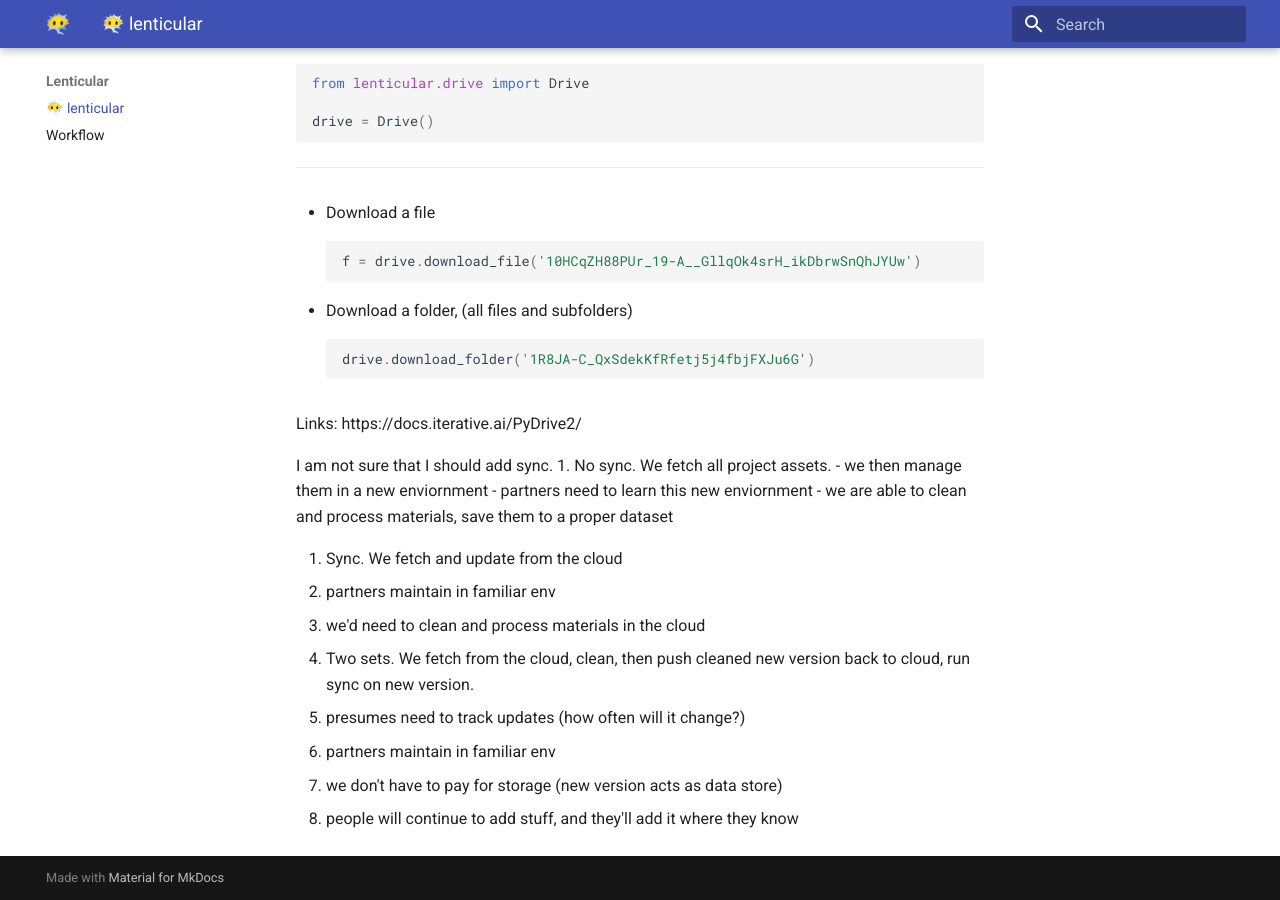
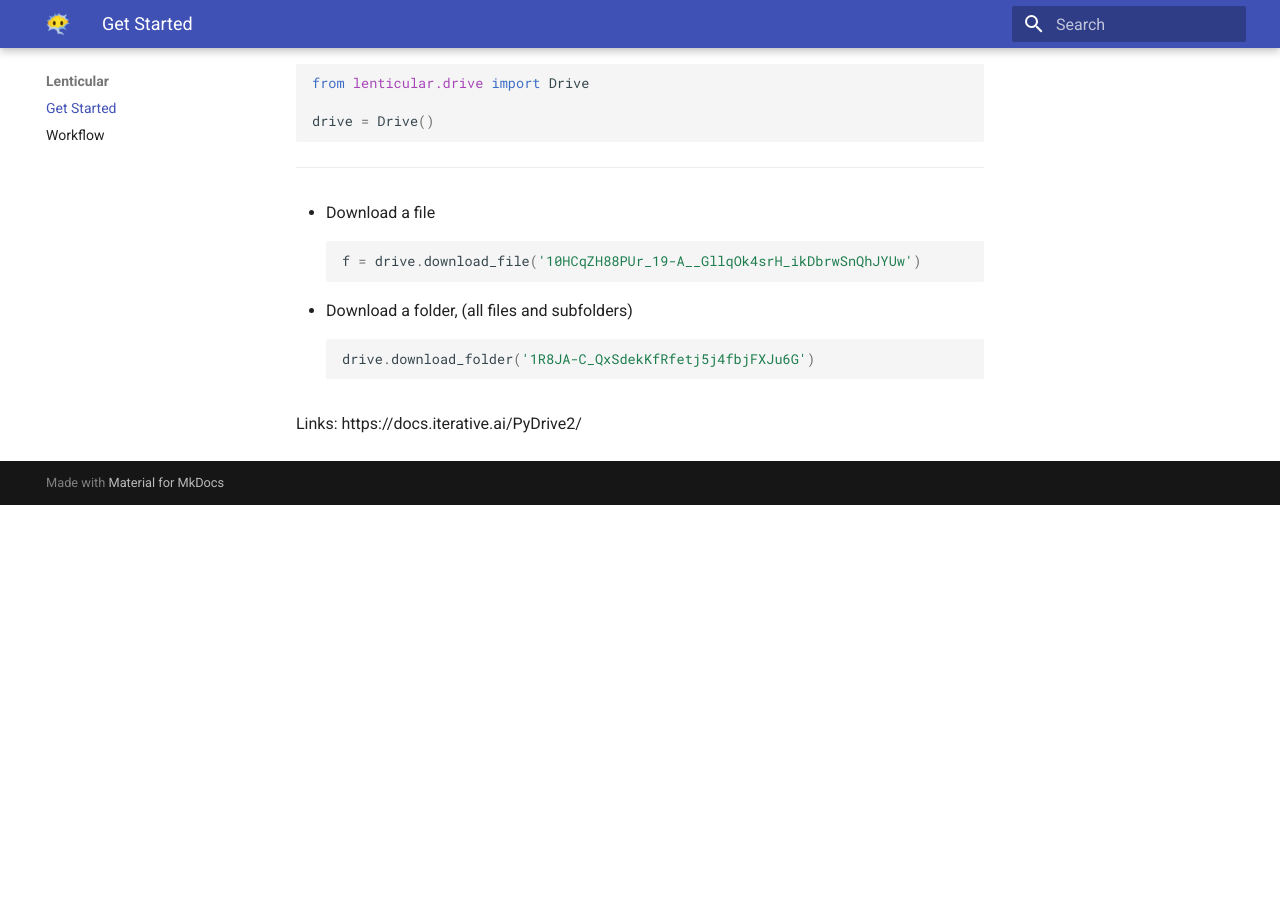
Before and after one commit to apjanco/lenticular, an MkDocs documentation site: the page built from docs/index.md, in a window 1280 px wide and 900 px high, scrolled down 511 px. Built offline with MkDocs 1.6.1 and Material for MkDocs 9.7.7, drawn with Linux system fonts in a browser that asks for light colours; after the commit the page ends 1016 px from its top, so only the background shows below that; some of the changed text lies outside the part shown.

Commit message:
done for today

```diff
--- a/docs/index.md
+++ b/docs/index.md
@@ -1,4 +1,4 @@
-# 😶‍🌫️ lenticular
+# Get Started
 Fetch files from the cloud
 
 We often work with partners who have materials stored in cloud services like Google Drive and Box.  This is a library for accessing those materials. This allows partners to continue using familiar technologies to manage their data, while developers can fetch or sync data for projects.
@@ -34,19 +34,3 @@ drive = Drive()
 
 Links:
 https://docs.iterative.ai/PyDrive2/
-
-I am not sure that I should add sync.
-1. No sync. We fetch all project assets.
-- we then manage them in a new enviornment
-- partners need to learn this new enviornment
-- we are able to clean and process materials, save them to a proper dataset
-
-2. Sync. We fetch and update from the cloud
-- partners maintain in familiar env
-- we'd need to clean and process materials in the cloud
-
-3. Two sets. We fetch from the cloud, clean, then push cleaned new version back to cloud, run sync on new version.
-- presumes need to track updates (how often will it change?)
-- partners maintain in familiar env
-- we don't have to pay for storage (new version acts as data store)
-- people will continue to add stuff, and they'll add it where they know
```
Also changed, not shown: docs/workflow.md (+5 -5 lines).
